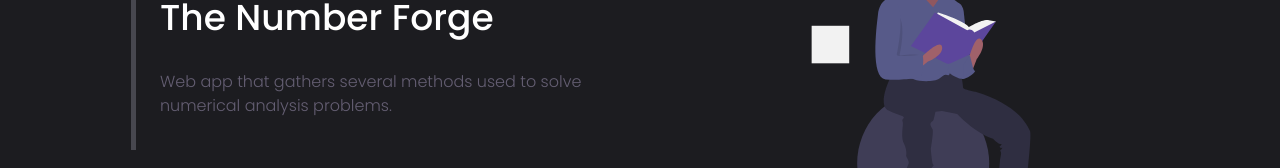
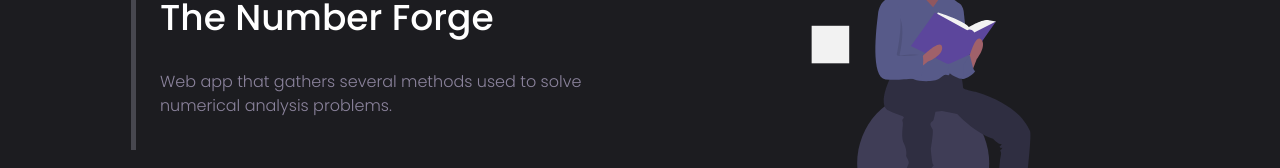
Before and after one commit to Adrephos/TheNumberForge, a React (Vite) app: page / in a window 1280 px wide. Shown: the part 298-466 px from the top of the page. Built offline with nearby package versions, Linux system fonts and the light colour scheme; what tailwindcss-patterns would draw is missing.

Commit message:
chore: make vite host to local network

```diff
--- a/package.json
+++ b/package.json
@@ -4,7 +4,7 @@
   "version": "0.0.0",
   "type": "module",
   "scripts": {
-    "dev": "vite",
+    "dev": "vite --host",
     "build": "tsc && vite build",
     "lint": "eslint . --ext ts,tsx --report-unused-disable-directives --max-warnings 0",
     "preview": "vite preview"
--- a/src/components/HomeText.tsx
+++ b/src/components/HomeText.tsx
@@ -4,7 +4,7 @@
       <p className="text-white text-4xl font-medium">
         The Number Forge
       </p>
-      <p className="text-[#645E72] text-base font-light">
+      <p className="text-[#8B839C] text-base font-light">
         Web app that gathers several methods used to solve <br />
         numerical analysis problems.
       </p>
```
